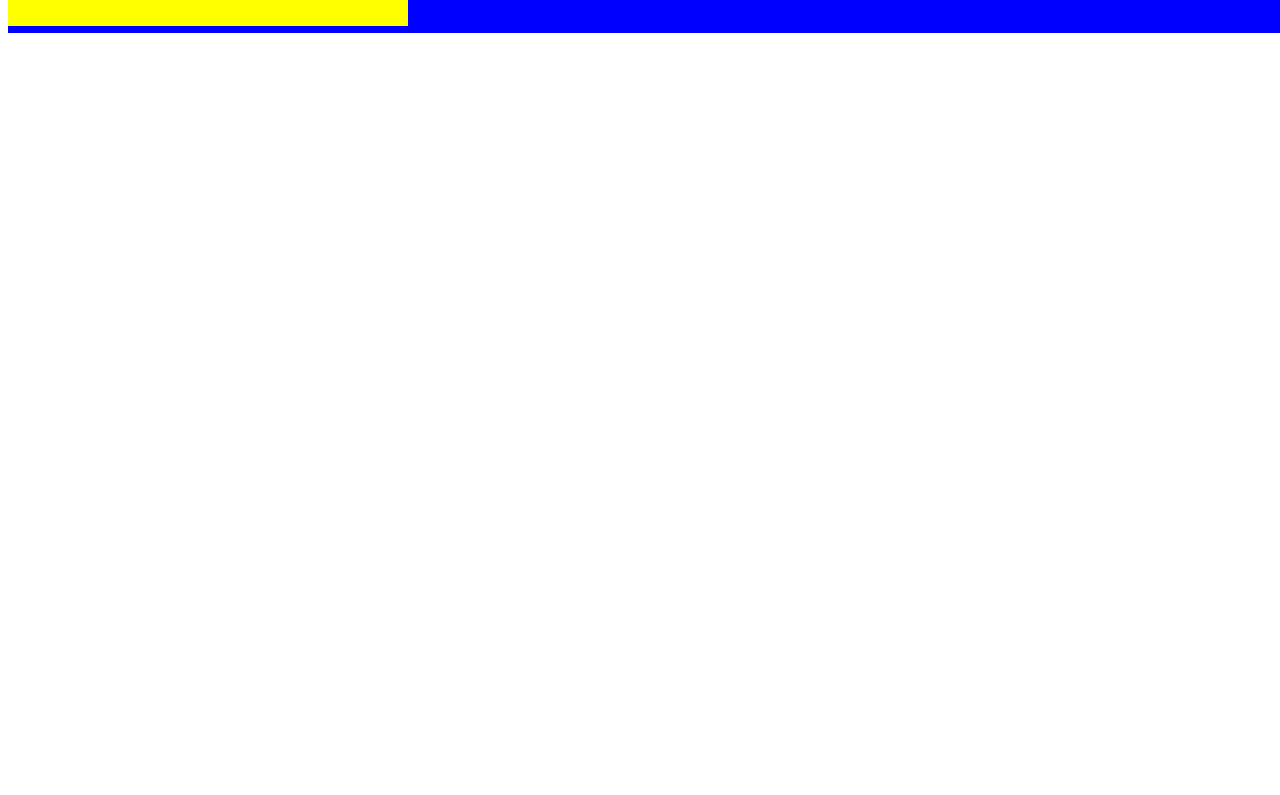
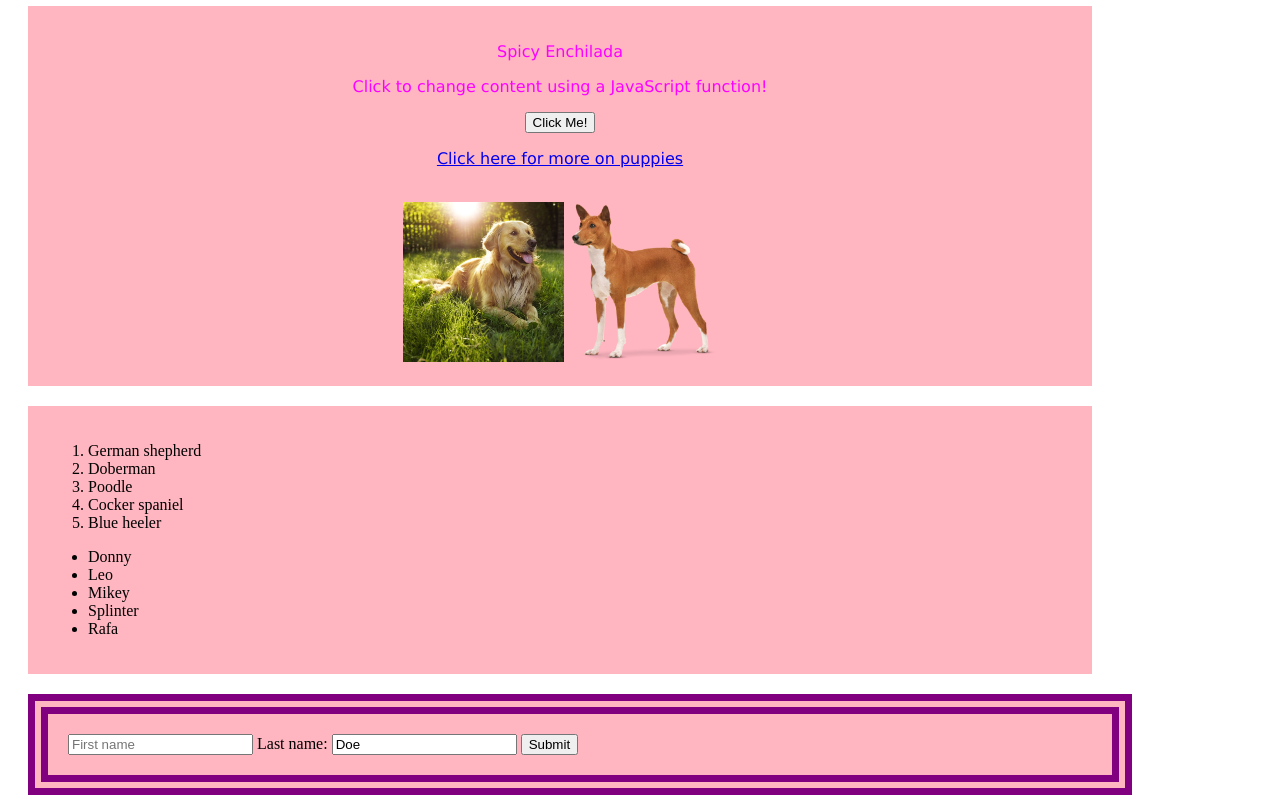
Before and after one commit to sjedev/a-level-html, a plain HTML site: page index.html in a window 1280 px wide. Shown: the part 75-870 px from the top of the page. Before the commit the page ends 808 px from the top, so only its background shows below. Drawn offline with Linux system fonts and the light colour scheme.

Commit message:
Puppies HTML guide

```diff
--- a/index.html
+++ b/index.html
@@ -9,14 +9,44 @@
 </head>
 
 <body>
-  <div style="background-color:blue; height:100px; color:white">
-    Hello world
-    <div style="background-color:yellow; height:75px; width:400px; color:green">
-      Spicy Enchilada
+  <div>
+    <h1 class="violetHeading">World of Puppies</h1>
+    <div class="bgContent contentCentred">
+      <p class="violetBody">Spicy Enchilada</p>
+      <p id="demo" class="violetBody">Click to change content using a JavaScript function!</p>
+      <button type="button" onclick=changeText()>Click Me!</button>
+      <p class="violetBody">
+        <a href="https://thekennelclub.org.uk/">Click here for more on puppies</a>
+      </p>
+      <br>
+      <img src="images/dog1.jpg" style="height:160px">
+      <img src="images/dog2.webp" style="height:160px">
     </div>
-  </div>
+    <div class="bgContent"">
+      <ol>
+        <li>German shepherd</li>
+        <li>Doberman</li>
+        <li>Poodle</li>
+        <li>Cocker spaniel</li>
+        <li>Blue heeler</li>
+      </ol>
+      <ul>
+        <li>Donny</li>
+        <li>Leo</li>
+        <li>Mikey</li>
+        <li>Splinter</li>
+        <li>Rafa</li>
+      </ul>
+    </div>
+    <div class="bgContent bordered">
+      <form action="/action_page.php">
+        <input type="text" id="fname" name="fname" placeholder="First name">
+        <label for="lname">Last name:</label>
+        <input type="text" id="lname" name="lname" value="Doe">
+        <input type="submit" value="Submit">
+    </div>
 
-  <script src="script.js"></script>
+    <script src="script.js"></script>
 </body>
 
 </html>
--- a/script.js
+++ b/script.js
@@ -0,0 +1,9 @@
+function changeText(){
+  if (document.getElementById("demo").innerHTML=="Click to change content using a JavaScript function!")
+  {
+    document.getElementById("demo").innerHTML = "Hello JavaScript!"
+  }
+  else {
+    document.getElementById("demo").innerHTML = "Click to change content using a JavaScript function!"
+  }
+}
--- a/style.css
+++ b/style.css
@@ -2,3 +2,41 @@ html, body {
   height: 100%;
   width: 100%;
 }
+
+.violetHeading {
+  font-family: 'Lucida Sans Regular';
+  color:darkviolet;
+  font-size:24pt;
+  font-weight:400;
+}
+
+.violetBody {
+  font-family: 'Lucida Sans Regular';
+  color:magenta;
+  font-size:12pt;
+  font-weight:200;
+}
+
+#bgDiv {
+  margin:auto;
+  width:80%;
+  background-color:violet;
+  padding:20px;
+}
+
+.bgContent {
+  margin:20px;
+  width:80%;
+  background-color:lightpink;
+  padding:20px;
+}
+
+.contentCentred{
+  text-align:center;
+}
+
+.bordered{
+  border-color:purple;
+  border-style:double;
+  border-width:20px;
+}
```
Also changed, not shown: images/dog1.jpg (added), images/dog2.webp (added).
